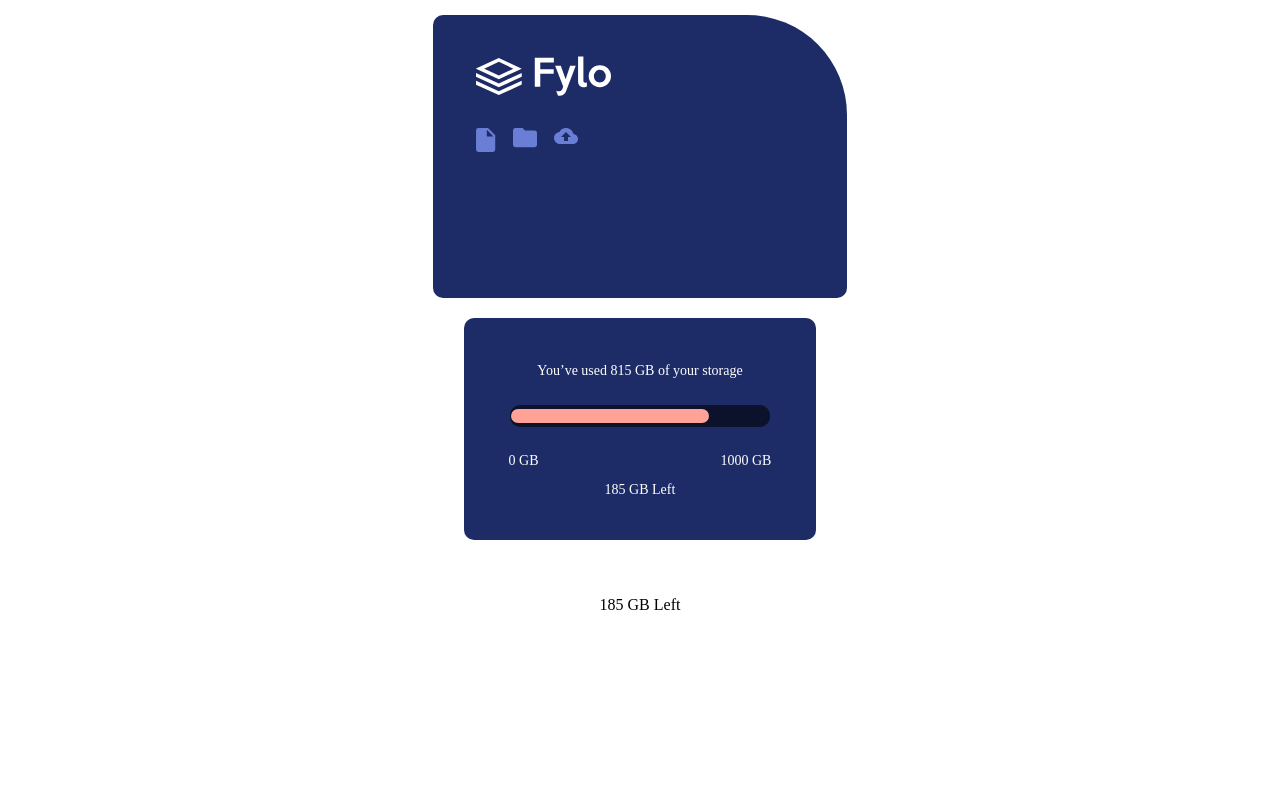
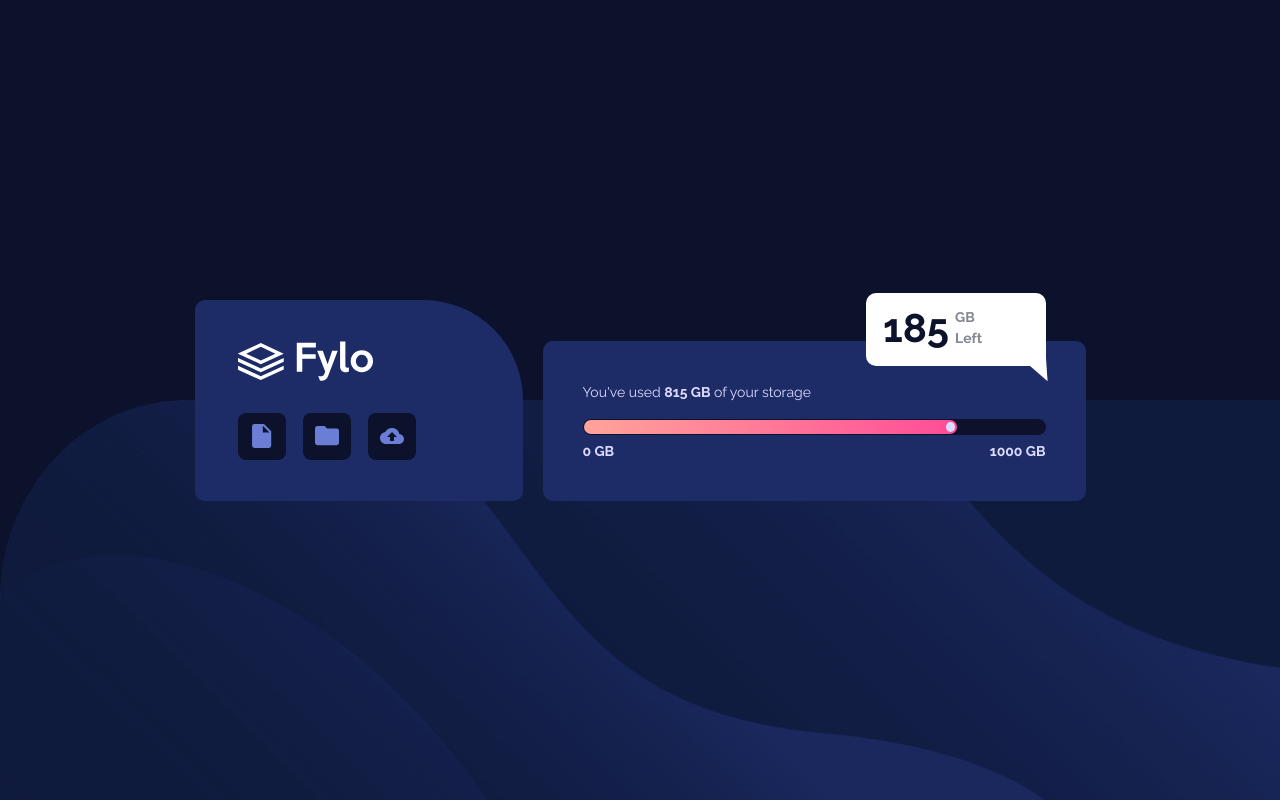
Before and after one commit to batoula1/SBA326-DesignDevelopment, a plain HTML site: page index.html in a window 1280 px wide. Drawn offline with nearby package versions, Linux system fonts and the light colour scheme.

Commit message:
Lab-Finished last week

```diff
--- a/index.html
+++ b/index.html
@@ -1,52 +1,95 @@
 <!DOCTYPE html>
 <html lang="en">
   <head>
-  <meta charset="UTF-8">
-  <meta name="viewport" content="width=device-width, initial-scale=1.0"> <!-- displays site properly based on user's device -->
-
-  <link rel="icon" type="image/png" sizes="32x32" href="./images/favicon-32x32.png">
-  <link rel="stylesheet" href="style.css">
+    <meta charset="UTF-8" />
+    <meta name="viewport" content="width=device-width, initial-scale=1.0" />
+    <!-- displays site properly based on user's device -->
+    <link rel="preconnect" href="https://fonts.googleapis.com" />
+    <link rel="preconnect" href="https://fonts.gstatic.com" crossorigin />
+    <link
+      href="https://fonts.googleapis.com/css2?family=Raleway:ital,wght@0,100..900;1,100..900&display=swap"
+      rel="stylesheet"
+    />
+    <link
+      rel="icon"
+      type="image/png"
+      sizes="32x32"
+      href="./images/favicon-32x32.png"
+    />
+    <link
+      href="https://cdn.jsdelivr.net/npm/bootstrap@5.3.3/dist/css/bootstrap.min.css"
+      rel="stylesheet"
+      integrity="sha384-QWTKZyjpPEjISv5WaRU9OFeRpok6YctnYmDr5pNlyT2bRjXh0JMhjY6hW+ALEwIH"
+      crossorigin="anonymous"
+    />
 
     <title>Frontend Mentor | Fylo data storage component</title>
-
-  <!-- Feel free to remove these styles or customise in your own stylesheet 👍 -->
-  <style>
-    .attribution { font-size: 11px; text-align: center; }
-    .attribution a { color: hsl(228, 45%, 44%); }
-  </style>
+    <link rel="stylesheet" href="style.css" />
   </head>
-<body>
-  <div id="main">
-    <div id="container1">
-
+  <body class="d-flex justify-content-center align-items-center">
+    <div
+      class="d-flex flex-column flex-sm-row justify-content-center align-items-end"
+      id="main"
+    >
+      <div class="d-flex flex-column" id="top-container">
+        <div id="logo">
           <img src="./images/logo.svg" alt="logo" />
-    <div id="icon">
-    <img src="./images/icon-document.svg" alt="document" />
-    <img src="./images/icon-folder.svg" alt="folder" />
-    <img src="./images/icon-upload.svg" alt="uplaod" />
+        </div>
+        <div class="d-flex" id="images-container">
+          <div class="image-container">
+            <img
+              class=""
+              src="./images/icon-document.svg"
+              alt="icon-document"
+            />
+          </div>
+          <div class="image-container">
+            <img src="./images/icon-folder.svg" alt="icon-folder" />
+          </div>
+          <div class="image-container">
+            <img src="./images/icon-upload.svg" alt="icon-upload" />
           </div>
         </div>
-
-<div id="container2">
-  <p>You’ve used 815 GB of your storage</p>
-  <div id="outer-progress">
-    <div id="inner-progress">
+      </div>
+      <div
+        class="d-flex flex-column align-items-center align-items-sm-end justify-content-sm-end"
+        id="bottom-container"
+      >
+        <p class="mb-0 order-sm-1" id="text">
+          You've used <span>815 GB</span> of your storage
+        </p>
+        <div
+          class="d-flex align-items-center align-self-stretch order-sm-2"
+          id="progress-outer"
+        >
+          <div
+            class="d-flex justify-content-end align-items-center"
+            id="progress-innner"
+          >
             <div id="circle"></div>
           </div>
         </div>
-  <div id="middletext">
+        <div
+          class="d-flex justify-content-between align-items-center order-sm-3 align-self-stretch"
+          id="storage"
+        >
           <p>0 GB</p>
           <p>1000 GB</p>
         </div>
-  <p>185 GB Left</p>
+        <div
+          class="d-flex justify-content-center align-items-center order-sm-0 pt-4"
+          id="floater"
+        >
+          <p id="number">185</p>
+          <p id="gigs">GB Left</p>
+          <div class="d-sm-none d-md-block" id="triangle"></div>
         </div>
-<div id="white-box"></div>
-<p>185 GB Left</p>
-
       </div>
-
-<div>
-
-<script src="https://cdn.jsdelivr.net/npm/bootstrap@5.3.3/dist/js/bootstrap.bundle.min.js"></script>
+    </div>
+    <script
+      src="https://cdn.jsdelivr.net/npm/bootstrap@5.3.3/dist/js/bootstrap.bundle.min.js"
+      integrity="sha384-YvpcrYf0tY3lHB60NNkmXc5s9fDVZLESaAA55NDzOxhy9GkcIdslK1eN7N6jIeHz"
+      crossorigin="anonymous"
+    ></script>
   </body>
 </html>
--- a/style.css
+++ b/style.css
@@ -1,88 +1,148 @@
-body{
+:root {
+    --pale-blue: #dddbff;
+    --grayish-blue: hsl(229, 7%, 55%);
+    --dark-blue: hsl(228, 56%, 26%);
+    --very-dark-blue: #0c122c;
+    --gradient-1: hsl(6, 100%, 80%);
+    --gradient-2: hsl(335, 100%, 65%);
+  }
+
+  body {
+    margin: 0;
+    padding: 6px 10px;
+    background-image: url("images/bg-mobile.png");
+    background-repeat: no-repeat;
+    font-family: "Raleway";
+    font-size: 14px;
+    color: var(--pale-blue);
+    min-height: 100vh;
+    background-size: cover;
+  }
+
+  #top-container {
+    background-color: var(--dark-blue);
+    width: 328px;
+    height: 201px;
+    padding: 41px 43px;
+    border-radius: 10px 100px 10px 10px;
+  }
+
+  #logo {
+    height: 135px;
+  }
+  #images-container {
+    gap: 17px;
+  }
+
+  .image-container {
     display: flex;
-padding: 6px 10px;
-flex-direction: column;
+    background-color: var(--very-dark-blue);
+    height: 47px;
+    width: 48px;
+    border-radius: 8px;
     justify-content: center;
     align-items: center;
-gap: 10px;
   }
 
-#main{
-display: flex;
-padding: 1px 10px 37px 10px;
-flex-direction: column;
-justify-content: center;
-align-items: center;
+  #main {
     gap: 20px;
   }
 
-
-#container1{
-display: flex;
+  #bottom-container {
+    background-color: var(--dark-blue);
+    border-radius: 10px;
     width: 328px;
-height: 201px;
-padding: 41px 43px;
-flex-direction: column;
-align-items: flex-start;
-gap: 32px;
-border-radius: 10px 100px 10px 10px;
-background: #1D2C67;
+    max-height: 160px;
+    padding: 30px 12px;
+    gap: 12px;
   }
 
-#container2{
-    display: flex;
-    width: 328px;
-    height: 160px;
-    padding: 31px 12px;
-    flex-direction: column;
-    align-items: center;
-    gap: 12px;
-    border-radius: 10px;
-    background: #1D2C67;
-    color: #FFF;
-    font-size: 14px;
+  #text {
     font-weight: 400;
-
-
+    width: 100%;
   }
 
-#icon{
-display: flex;
-align-items: flex-start;
-gap: 17px;
+  span {
+    font-weight: 700;
   }
 
-#outer-progress{
-    display: flex;
-width: 258px;
+  #progress-outer {
     height: 20px;
     padding: 1px;
-align-items: center;
     gap: 42px;
-flex-shrink: 0;
+    background-color: var(--very-dark-blue);
     border-radius: 10px;
-background: #0C122C;
   }
 
-#inner-progress{
-display: flex;
-width: 194px;
+  #progress-innner {
+    width: 81%;
     height: 14px;
     padding: 0px 2px;
-justify-content: flex-end;
-align-items: center;
-flex-shrink: 0;
     border-radius: 10px;
-background: #FFA399;
+    background-image: linear-gradient(
+      90deg,
+      var(--gradient-1),
+      var(--gradient-2)
+    );
+  }
 
+  #circle {
+    width: 9px;
+    height: 10px;
+    border-radius: 100%;
+    background-color: var(--pale-blue);
   }
-#middletext{
-    display: flex;
-    width: 265px;
-    height: 17px;
-    padding: 0px 40px;
-    justify-content: center;
-    align-items: flex-start;
-    gap: 182px;
-    flex-shrink: 0;
+
+  #storage {
+    height: 18px;
+    font-weight: 700;
   }
+
+  #floater {
+    width: 180px;
+    height: 73px;
+    padding: 15px 6px;
+    gap: 6px;
+    background-color: white;
+    color: var(--very-dark-blue);
+    border-radius: 10px;
+  }
+
+  #number {
+    font-size: 40px;
+    font-weight: 700;
+  }
+
+  #gigs {
+    color: var(--grayish-blue);
+    font-weight: 700;
+  }
+
+  @media (min-width: 576px) {
+    body {
+      background-image: url(./images/bg-desktop.png);
+      background-size: 100vw 50%;
+      background-position: bottom;
+      background-color: var(--very-dark-blue);
+    }
+    #bottom-container {
+      width: 543px;
+      gap: 16px;
+      padding: 32px 40px;
+    }
+
+    #floater {
+      padding: 10px 24px;
+    }
+
+    #triangle {
+      width: 46px;
+      height: 32px;
+      border-left: 20px solid transparent;
+      border-right: 20px solid transparent;
+      border-bottom: 20px solid white;
+      transform: rotate(41deg);
+      left: 35px;
+      top: 20px;
+      position: relative;
+    }
```
Also changed, not shown: 1 other file. Lines whose indentation alone changed are shown as unchanged.
